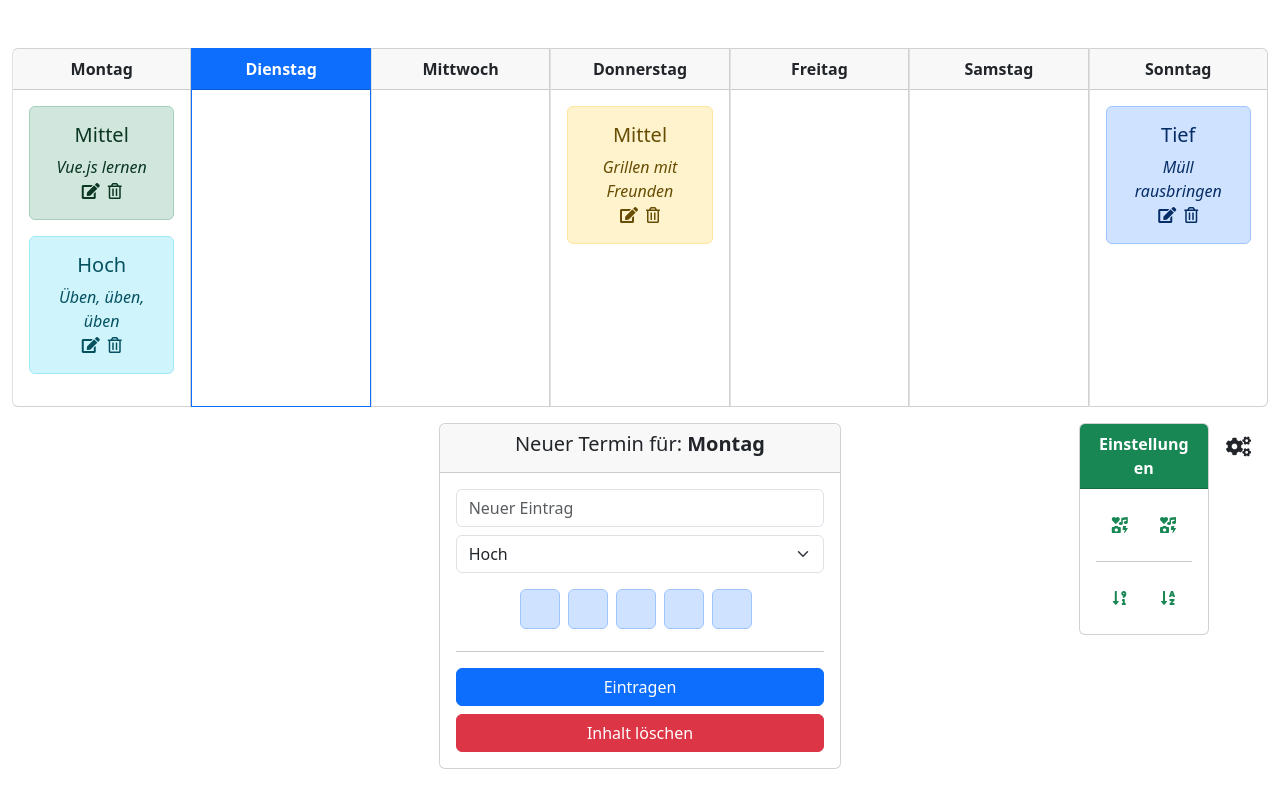
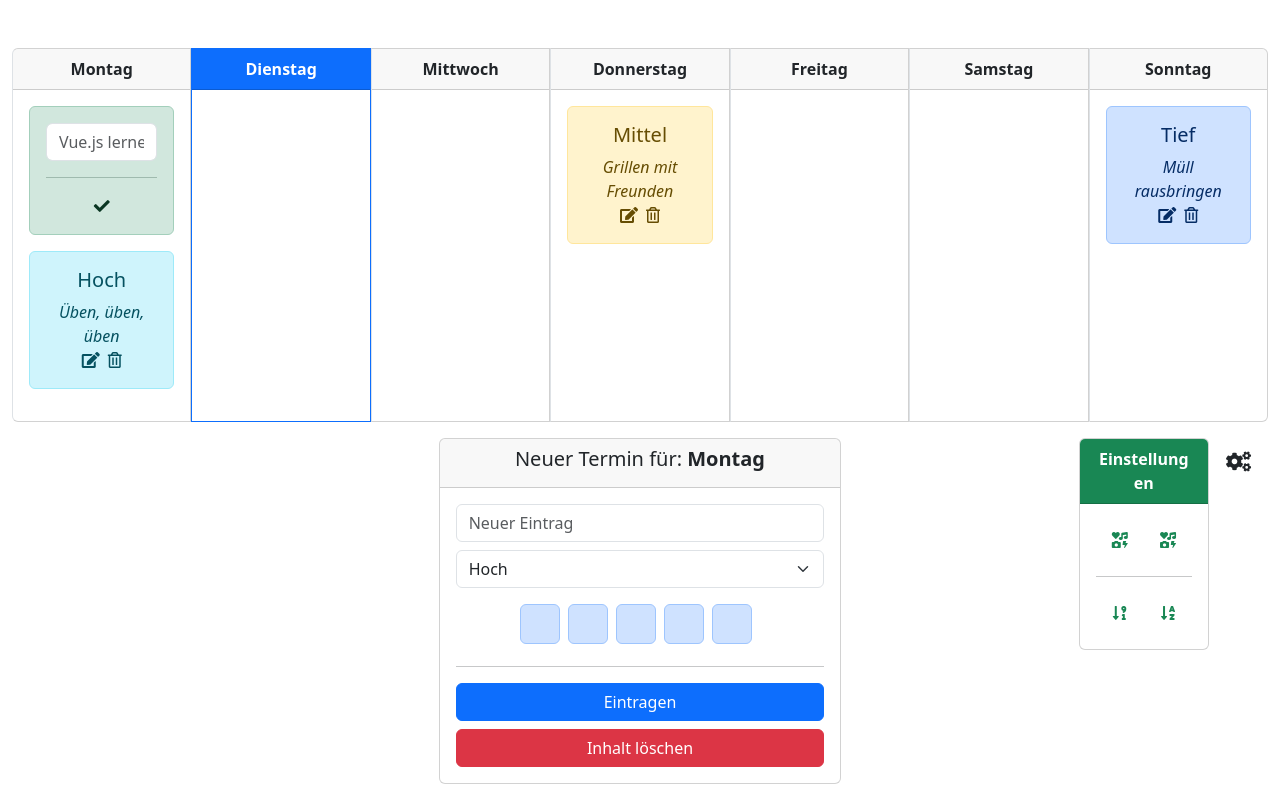
Before and after one commit to soonamback/terminkalender, a Vue app: page / in a window 1280 px wide. Both pictures are taken after a click on the button 90 px from the left and 191 px from the top of the page. Built offline with nearby package versions, Linux system fonts and the light colour scheme.

Commit message:
add edit calendar day functionality

```diff
--- a/src/components/CalendarDay.vue
+++ b/src/components/CalendarDay.vue
@@ -4,12 +4,13 @@
       <strong>{{ day.fullName }}</strong>
     </div>
     <div class="card-body">
-                <CalendarEvent v-for="event in day.events" :key="event.title" :event="event">
+      <CalendarEvent v-for="event in day.events" :key="event.title" :event="event" :day="day">
         <!-- <template v-slot:eventPriority>
                     Priorität
                 </template> -->
-                <template v-slot= "{ event }"><i>{{ event.title }}</i></template>
-                <template v-slot:eventPriority="slotProps"><h5>{{ slotProps.priorityDisplayName }}</h5>
+        <template v-slot="{ event }"><i>{{ event.title }}</i></template>
+        <template v-slot:eventPriority="slotProps">
+          <h5>{{ slotProps.priorityDisplayName }}</h5>
         </template>
       </CalendarEvent>
     </div>
@@ -29,15 +30,15 @@ export default {
       type: Object,
       required: true
     },
-      default: function() {
+    default: function () {
       return {
         id: -1,
         fullName: "fehlender Wochentag",
         events: []
       }
     },
-      validator: function(value) {
-        if(Object.keys(value).includes('id')) {
+    validator: function (value) {
+      if (Object.keys(value).includes('id')) {
         return true;
       }
     }
@@ -45,7 +46,8 @@ export default {
   computed: {
     cardClasses() {
       return this.day.id === Store.getters.activeDay().id
-        ? ["border-primary"] : null},
+        ? ["border-primary"] : null
+    },
     cardHeaderClasses() {
       return this.day.id === Store.getters.activeDay().id
         ? ["bg-primary", "text-white"] : null
@@ -54,6 +56,4 @@ export default {
 }
 </script>
 
-<style scoped>
-
-</style>
+<style scoped></style>
--- a/src/components/CalendarEvent.vue
+++ b/src/components/CalendarEvent.vue
@@ -1,6 +1,7 @@
 <template>
   <div id="calendar-event">
     <div class="alert text-center" :class="alertColor">
+      <template v-if="!event.edit">
         <div>
           <slot name="eventPriority" :priorityDisplayName="priorityDisplayName">
             <strong>{{ priorityDisplayName }}</strong>
@@ -10,22 +11,36 @@
           <div>{{ event.title }}</div>
         </slot>
         <div>
-                        <i class="fas fa-edit me-2" role="button"></i>
-                        <i class="far fa-trash-alt" role="button"></i>
+          <i class="fas fa-edit me-2" role="button" @click="editEvent()"></i>
+          <i class="far fa-trash-alt" role="button" @click="deleteEvent()"></i>
         </div>
+      </template>
+      <template v-else>
+        <input type="text" class="form-control" :placeholder="event.title" @input="setNewEventTitle($event)">
+        <div>{{ newEventTitle }}</div>
+        <hr />
+        <i class="fas fa-check" @click="updateEvent()" role="button"></i>
+      </template>
     </div>
   </div>
 </template>
 
 <script>
+import Store from '../store';
 export default {
   name: "CalendarEvent",
   props: {
     event: Object,
+    day: Object
+  },
+  data() {
+    return {
+      newEventTitle: "",
+    }
   },
   computed: {
     priorityDisplayName() {
-        switch(this.event.priority) {
+      switch (this.event.priority) {
         case 1: return 'Tief'
         case 0: return "Mittel"
         case -1: return 'Hoch'
@@ -36,10 +51,22 @@ export default {
       return "alert-" + this.event.color
     }
 
+  },
+  methods: {
+    deleteEvent() {
+      Store.mutations.deleteEvent(this.day.id, this.event.title)
+    },
+    editEvent() {
+      Store.mutations.editEvent(this.day.id, this.event.title)
+    },
+    setNewEventTitle(event) {
+      this.newEventTitle = event.target.value
+    },
+    updateEvent() {
+      Store.mutations.updateEvent(this.day.id, this.event.title, this.newEventTitle)
+    }
   }
 }
 </script>
 
-<style>
-
-</style>
+<style></style>
--- a/src/store.js
+++ b/src/store.js
@@ -10,7 +10,28 @@ const getters = {
 };
 
 
-const mutations = {};
+const mutations = {
+    deleteEvent(dayId, eventTitle) {
+        const dayObj = state.calendarWeekData.find((day) => day.id === dayId)
+        const eventIndex = dayObj.events.findIndex((event) => event.title === eventTitle)
+        dayObj.events.splice(eventIndex, 1)
+     },
+     editEvent(dayId, eventTitle) {
+        state.calendarWeekData.map((dayObj) => {
+            dayObj.events.map((event) => (event.edit = false))
+        })
+        const dayObj = state.calendarWeekData.find((day) => day.id === dayId);
+        const eventObj = dayObj.events.find((event) => event.title === eventTitle)
+        eventObj.edit = true;
+     },
+     updateEvent(dayId, oldEventTitle, newEventTitle) {
+        newEventTitle = newEventTitle !== "" ? newEventTitle : oldEventTitle;
+        const dayObj = state.calendarWeekData.find((day) => day.id === dayId);
+        const eventObj = dayObj.events.find((event) => event.title === oldEventTitle)
+        eventObj.title = newEventTitle;
+        eventObj.edit = false
+     }
+};
 
 export default {
     state: readonly(state),
```
Lines whose indentation alone changed are shown as unchanged.
